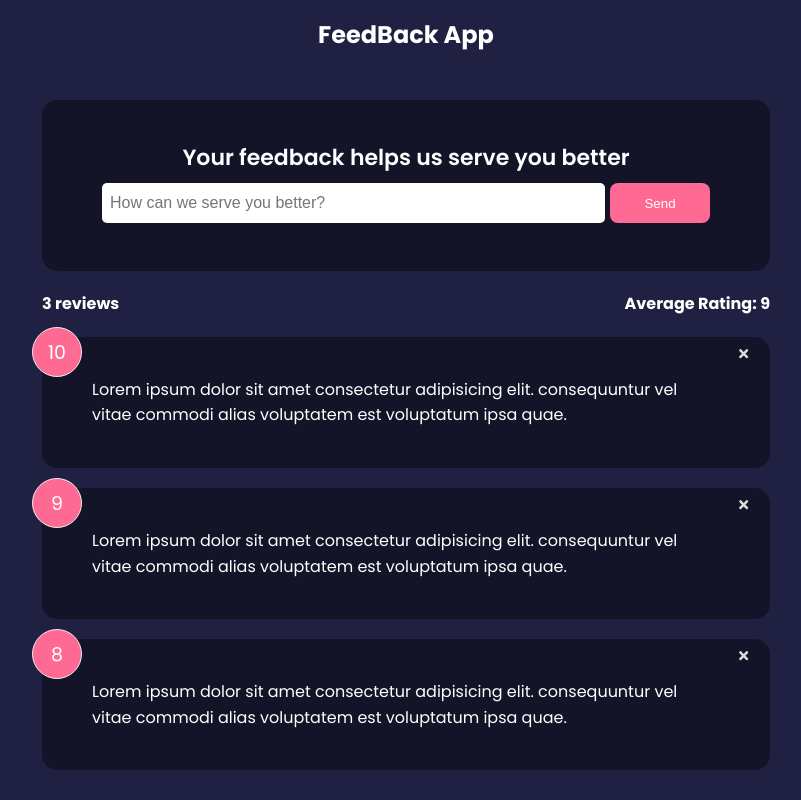
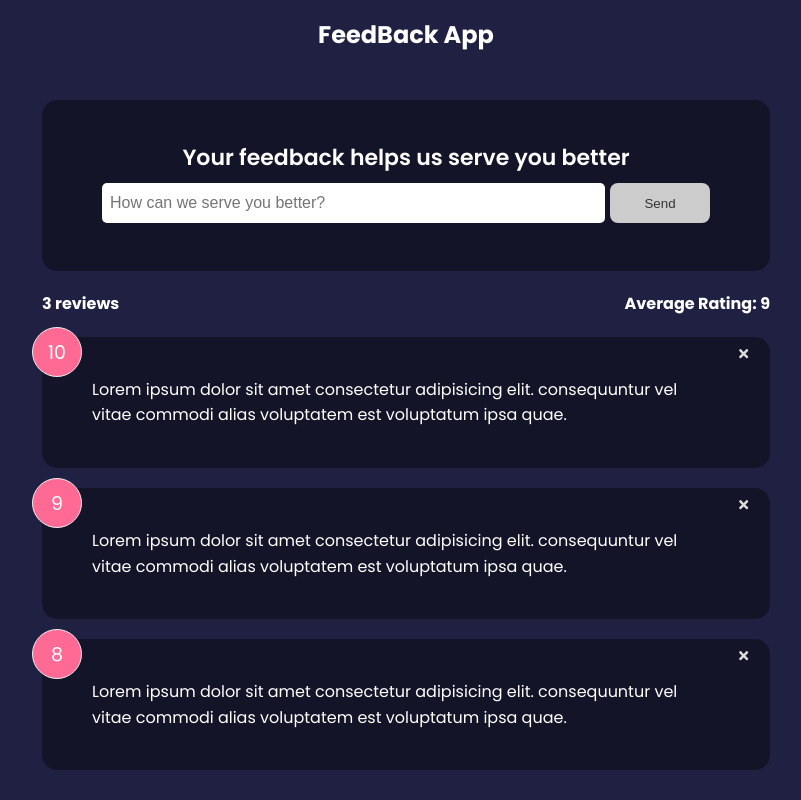
Before and after one commit to bhattpawan/feedback-app, a React (Create React App) app: page / in a window 1280 px wide. Shown: the whole page, without its empty margins (234-1035 px from the left). Built offline with nearby package versions, Linux system fonts and the light colour scheme; the HTML template or start-up script is replaced by a standard one.

Commit message:
Feedback Form Functionality

```diff
--- a/src/Components/Feedbackform.jsx
+++ b/src/Components/Feedbackform.jsx
@@ -1,11 +1,24 @@
 import { useState } from 'react';
 import Card from './Shared/Card';
+import Button from './Shared/Button';
 
 const Feedbackform = () => {
   const [text, setText] = useState('');
+  const [btnDisabled, setBtnDisabled] = useState(true);
+  const [message, setMessage] = useState('');
 
   const handleTextChange = (e) => {
     let val = e.target.value;
+    if (val.trim().length === 0) {
+      setBtnDisabled(true);
+      setMessage(null);
+    } else if (val.trim().length <= 10) {
+      setBtnDisabled(true);
+      setMessage('Text must be ateast 10 characters');
+    } else {
+      setMessage(null);
+      setBtnDisabled(false);
+    }
     setText(val);
   };
 
@@ -21,10 +34,11 @@
             onChange={handleTextChange}
             value={text}
           />
-          <button className='btn btn-secondary' type='submit'>
+          <Button type='submit' version='secondary' isDisabled={btnDisabled}>
             Send
-          </button>
+          </Button>
         </div>
+        {message && <div className='message'>{message}</div>}
       </form>
     </Card>
   );
--- /dev/null
+++ b/src/Components/Shared/Button.jsx
@@ -0,0 +1,24 @@
+import PropTypes from 'prop-types';
+
+const Button = ({ children, version, type, isDisabled }) => {
+  return (
+    <button type={type} disabled={isDisabled} className={`btn btn-${version}`}>
+      {children}
+    </button>
+  );
+};
+
+Button.defaultProps = {
+  version: 'primary',
+  type: 'button',
+  isDisabled: false,
+};
+
+Button.propTypes = {
+  children: PropTypes.node.isRequired,
+  version: PropTypes.string,
+  type: PropTypes.string,
+  isDisabled: PropTypes.bool,
+};
+
+export default Button;
```
